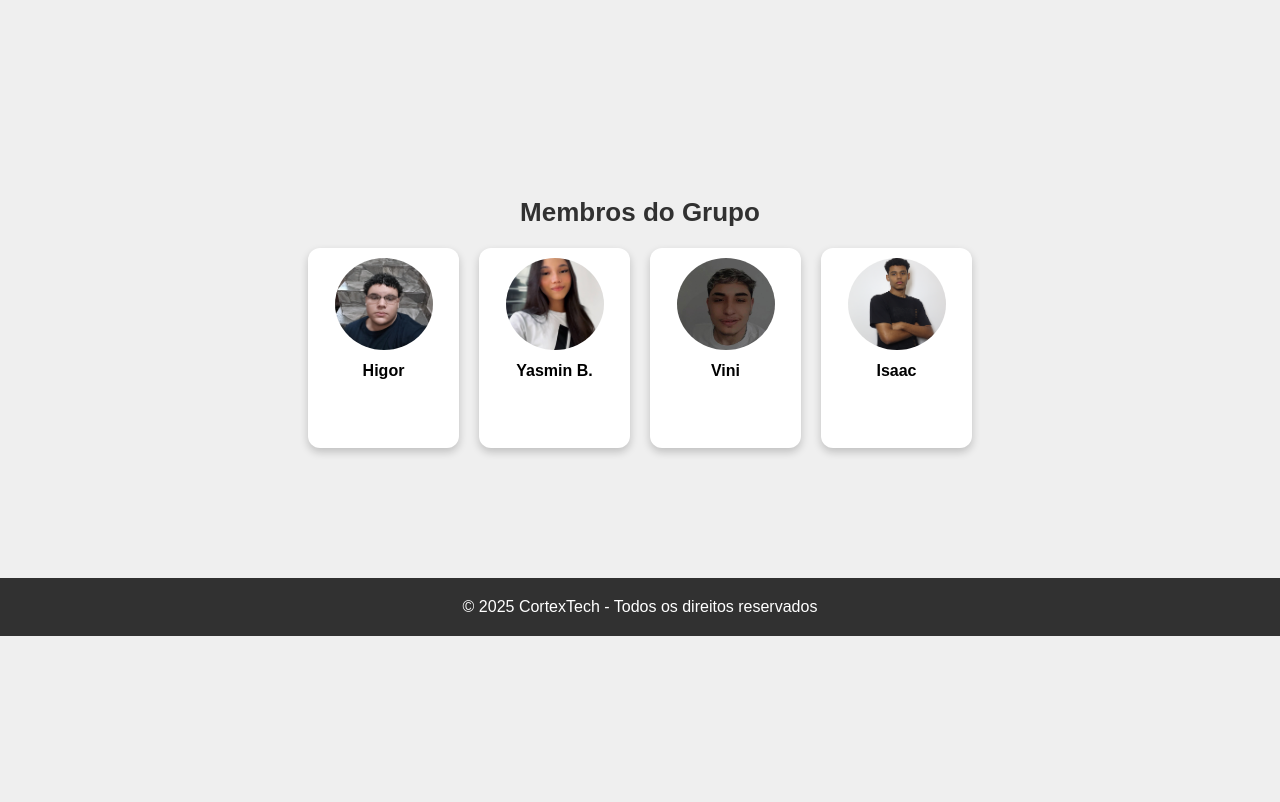
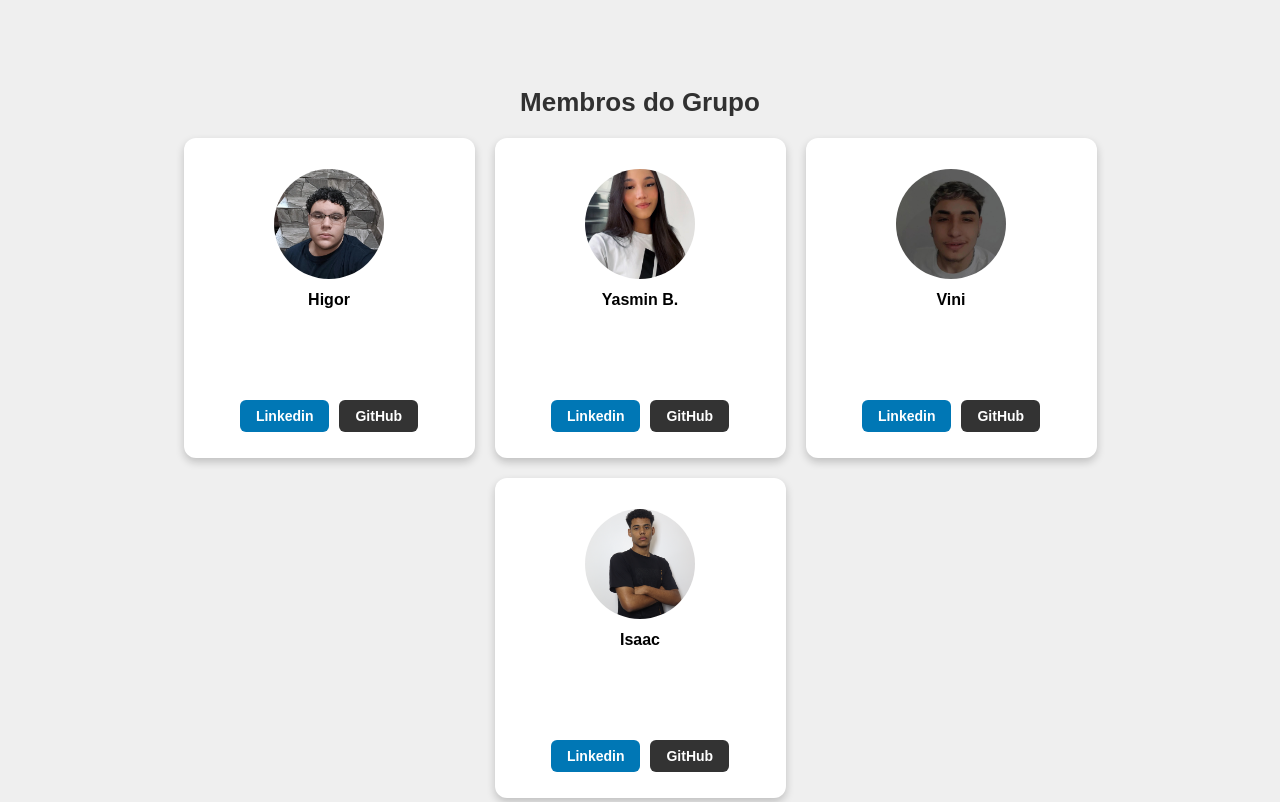
Before and after one commit to isaacborges-oliveira/Portf-lio-Projeto-final-, a plain HTML site: page Portifolio/index.html in a window 1280 px wide. Shown: the part 1480-2282 px from the top of the page. Before the commit the page ends 2116 px from the top, so only its background shows below. Drawn offline with Linux system fonts and the light colour scheme.

Commit message:
subindo o css quase completo ( colocando os links do linkedin e github)

```diff
--- a/Portifolio/index.css
+++ b/Portifolio/index.css
@@ -85,7 +85,7 @@ nav ul li a:hover {
     display: flex;
     justify-content: center;
     margin-top: 150px;
-
+    margin-bottom: 150px;
 }
 
 .card {
@@ -96,6 +96,10 @@ nav ul li a:hover {
     width: 300px;
     text-align: center;
     transition: transform 0.3s;
+}
+h7{
+    background-color: #FF96B2;
+    font-size: medium;
 }
 
 .card:hover {
@@ -136,6 +140,7 @@ nav ul li a:hover {
   align-items: center;
   padding: 30px;
   margin-bottom: 100px;
+  margin-top: 70px;
 }
 
 .titulo-grupo {
@@ -144,6 +149,41 @@ nav ul li a:hover {
   margin-bottom: 20px;
   color: #313131;
   text-align: center;
+}
+.card2 .botoes {
+  display: flex;
+  gap: 10px;
+  justify-content: center;
+    margin-top: 91px;
+}
+
+.card2 .btn {
+  padding: 8px 16px;
+  border-radius: 6px;
+  font-weight: bold;
+  font-size: 14px;
+  text-decoration: none;
+  color: #fff;
+  transition: all 0.3s ease;
+  text-align: center;
+}
+
+.card2 .btn.L {
+  background-color: #0077B5;
+}
+
+.card2 .btn.L:hover {
+  background-color: #005582;
+  transform: translateY(-2px);
+}
+
+.card2 .btn.G {
+  background-color: #333;
+}
+
+.card2 .btn.G:hover {
+  background-color: #555;
+  transform: translateY(-2px);
 }
 
 .card-alunos {
@@ -158,8 +198,8 @@ nav ul li a:hover {
   border-radius: 12px;
   box-shadow: 0 4px 8px rgba(0,0,0,0.2);
   text-align: center;
-     width: 151px;
-    height: 200px;
+     width: 291px;
+    height: 320px;
   padding: 10px;
   transition: transform 0.3s ease, box-shadow 0.3s ease;
   cursor: pointer;
@@ -168,9 +208,9 @@ nav ul li a:hover {
 }
 
 .card2 img {
-    width: 98px;
-    height: 92px;
-
+    width: 110px;
+    height: 110px;
+    margin-top: 21px;
   border-radius: 50%;
   transition: width 0.3s ease, height 0.3s ease;
 }
@@ -192,10 +232,12 @@ nav ul li a:hover {
 
 .sobre,
 .contato {
+    margin-top: 120px;
     padding: 60px 20px;
     text-align: center;
-        margin-bottom: 200px;
-    margin-top: 180px;
+    background-color: rgb(248, 247, 247);
+       border-radius: 30px;
+
 }
 
 .projetos {
@@ -207,5 +249,5 @@ footer {
     text-align: center;
     padding: 20px;
     background-color: var(--preto);
-    color: var(--branco);
+        color: rgb(255 255 255);
 }
--- a/Portifolio/index.html
+++ b/Portifolio/index.html
@@ -12,8 +12,7 @@
 
   <header>
     <div class="logo">
-      <img src="img/b34ce171-5112-4772-af64-e7134e718c8c_1-removebg-preview (1)-convertido-de-png.svg"
-        alt="Logo CortexTech">
+      <img src="img/b34ce171-5112-4772-af64-e7134e718c8c_1-removebg-preview (1)-convertido-de-png.svg" alt="Logo CortexTech">
       <h1>CortexTech</h1>
     </div>
     <nav>
@@ -32,8 +31,15 @@
     </div>
   </section>
 
+  <section id="sobre" class="sobre">
+      <h2>Sobre Nós</h2>
+      <p>Somos a equipe CortexTech, apaixonados por tecnologia e inovação. Nosso objetivo é desenvolver soluções criativas e funcionais para transformar ideias em realidade.</p>
+  </section>
+
+
   <section id="projetos" class="projetos">
       <div class="card-principal">
+
           <div class="card">
               <img src="imagens/projeto1.jpg" alt="Projeto 1">
               <h3>Projeto 1</h3>
@@ -42,50 +48,55 @@
         </div>
     </section>
 
-  <section id="sobre" class="sobre">
-    <h2>Sobre Nós</h2>
-    <p>Somos a equipe CortexTech, apaixonados por tecnologia e inovação. Nosso objetivo é desenvolver soluções criativas
-      e funcionais para transformar ideias em realidade.</p>
-  </section>
-
     <section class="cores">
       <h3>Paleta de Cores</h3>
       <div class="paleta">
-      <div class="cor" style="background-color: #FF96B2;" data-color="rosa">
-        <span>#FF96B2</span>
-      </div>
-      <div class="cor" style="background-color: #EFEFEF;" data-color="cinza">
-        <span>#EFEFEF</span>
-      </div>
-      <div class="cor" style="background-color: #313131; color: #FFF;" data-color="preto">
-        <span>#313131</span>
-      </div>
-      <div class="cor" style="background-color: #FFFFFF; border: 1px solid #ccc;" data-color="branco">
-        <span>#FFFFFF</span>
-      </div>
+        <div class="cor" style="background-color: #FF96B2;" data-color="rosa"><span>#FF96B2</span></div>
+        <div class="cor" style="background-color: #EFEFEF;" data-color="cinza"><span>#EFEFEF</span></div>
+        <div class="cor" style="background-color: #313131; color: #FFF;" data-color="preto"><span>#313131</span></div>
+        <div class="cor" style="background-color: #FFFFFF; border: 1px solid #ccc;" data-color="branco"><span>#FFFFFF</span></div>
       </div>
     </section>
-
   <section class="card-grupo">
     <h2 class="titulo-grupo">Membros do Grupo</h2>
     <div class="card-alunos">
-      <a href="https://www.linkedin.com/search/results/all/?heroEntityKey=urn%3Ali%3Afsd_profile%3AACoAAFvbEg8Bf-VwZ2LrZ0UMGvkKlo8LTZU-LCA&keywords=HIgor%20Silva&origin=ENTITY_SEARCH_HOME_HISTORY&sid=E!3"
-        target="_blank" class="card2">
-        <img src="img/gordo.png" alt="Gordo">
+
+      <div class="card2">
+        <img src="img/gordo.png" alt="Higor">
         <p>Higor</p>
-      </a>
-      <a href="https://www.linkedin.com/in/yasminbritoo" target="_blank" class="card2">
-        <img src="img/cabrito.jpg" alt="Cabrito">
+        <div class="botoes">
+          <a href="https://www.linkedin.com/in/higor-silva" target="_blank" class="btn L">Linkedin</a>
+          <a href="https://github.com/Higor-DaSilva" target="_blank" class="btn G">GitHub</a>
+        </div>
+      </div>
+
+      <div class="card2">
+        <img src="img/cabrito.jpg" alt="Yasmin">
         <p>Yasmin B.</p>
-      </a>
-      <a href="https://www.linkedin.com/in/vinicius-polimeno-49999a358" target="_blank" class="card2">
+        <div class="botoes">
+          <a href="https://www.linkedin.com/in/yasminbritoo" target="_blank" class="btn L">Linkedin</a>
+          <a href="https://github.com/yassbrito" target="_blank" class="btn G">GitHub</a>
+        </div>
+      </div>
+
+      <div class="card2">
         <img src="img/vini.jpg" alt="Vini">
         <p>Vini</p>
-      </a>
-      <a href="https://www.linkedin.com/in/isaac-borges-oliveira-128bb0354" target="_blank" class="card2">
+        <div class="botoes">
+          <a href="https://www.linkedin.com/in/vinicius-polimeno-49999a358" target="_blank" class="btn L">Linkedin</a>
+          <a href="https://github.com/ViniPolimeno17" target="_blank" class="btn G">GitHub</a>
+        </div>
+      </div>
+
+      <div class="card2">
         <img src="img/isaasc.png" alt="Isaac">
         <p>Isaac</p>
-      </a>
+        <div class="botoes">
+          <a href="https://www.linkedin.com/in/isaac-borges-oliveira-128bb0354" target="_blank" class="btn L">Linkedin</a>
+          <a href="https://github.com/isaacborges-oliveira" target="_blank" class="btn G">GitHub</a>
+        </div>
+      </div>
+
     </div>
   </section>
 
@@ -93,7 +104,8 @@
     <p>&copy; 2025 CortexTech - Todos os direitos reservados</p>
   </footer>
 
-  <!-- Script de troca de cores -->
+
+
   <script>
     const cores = document.querySelectorAll(".cor");
     const body = document.body;
@@ -111,12 +123,13 @@
         if (tema === "rosa") {
           body.style.backgroundColor = "#FF96B2";
           texto.forEach(el => el.style.color = "#313131");
-          logo.src = "img/logo-rosa-preta.png"; // Substitua pela imagem da logo para o modo rosa
+          logo.src = "img/imagem_2025-09-02_100234667-removebg-preview.png";
         }
         else if (tema === "preto") {
           body.style.backgroundColor = "#313131";
           texto.forEach(el => el.style.color = "#FFFFFF");
           logo.src = originalLogo;
+
         }
         else if (tema === "branco") {
           body.style.backgroundColor = "#FFFFFF";
```
Also changed, not shown: Portifolio/img/imagem_2025-09-02_100234667-removebg-preview.png (added). Lines whose indentation alone changed are shown as unchanged.
